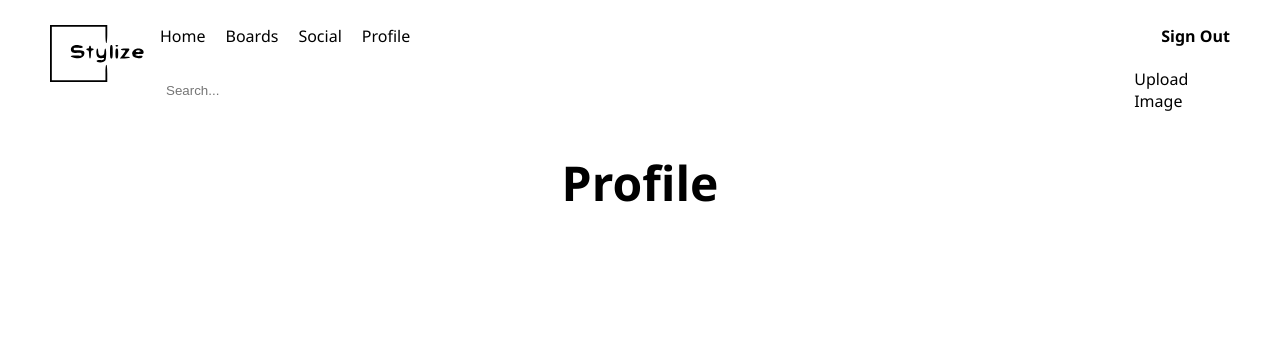
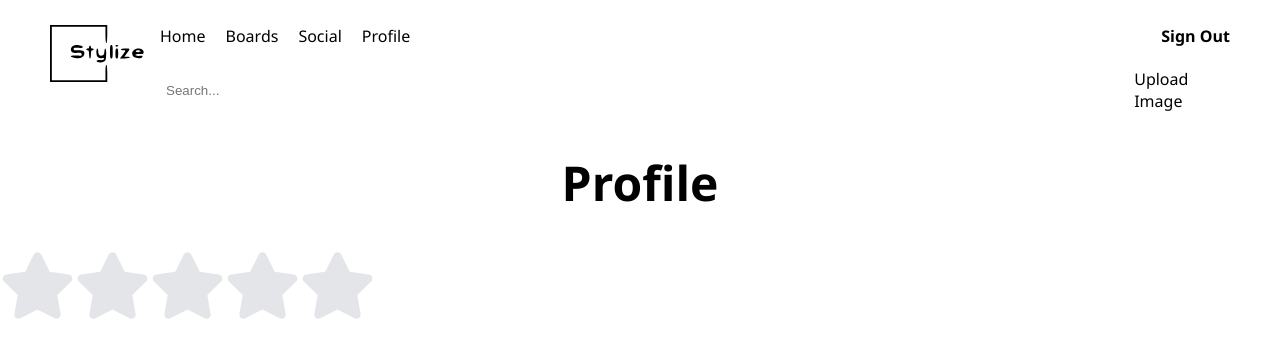
Before and after one commit to eerinh/Stylize, a React (Create React App) app in the folder frontend/: page /profile in a window 1280 px wide. Shown: the top 358 px of the page. Built offline with nearby package versions, Linux system fonts and the light colour scheme.

Commit message:
Adding Star rating Icons to profile

```diff
--- a/frontend/package.json
+++ b/frontend/package.json
@@ -9,11 +9,13 @@
     "firebase": "^10.4.0",
     "react": "^18.2.0",
     "react-dom": "^18.2.0",
+    "react-icons": "^4.11.0",
     "react-masonry-css": "^1.0.16",
     "react-responsive-masonry": "^2.1.7",
     "react-router-dom": "^6.16.0",
     "react-scripts": "5.0.1",
     "react-share": "^4.4.1",
+    "react-star-ratings": "^2.3.0",
     "web-vitals": "^2.1.4"
   },
   "scripts": {
--- a/frontend/src/components/profile/Profile.css
+++ b/frontend/src/components/profile/Profile.css
@@ -1,3 +1,18 @@
-h1{
+.h1{
     font-size: 300%;
 }
+
+.h2{
+color: #000;
+}
+
+
+input[type = "radio"]
+{
+  display: none;
+}
+
+.star {
+  cursor: pointer;
+  transition: color 200ms;
+}
--- a/frontend/src/components/profile/Profile.js
+++ b/frontend/src/components/profile/Profile.js
@@ -1,18 +1,47 @@
-import React, { Component } from 'react';
+import React, { useState } from 'react';
 import Navbar from '../browsing/Navbar';
-import './Profile.css'; // Import the required files
+import './Profile.css';
+import { FaStar } from "react-icons/fa";
 
 function Profile() {
+  const [userRating, setUserRating] = useState(null);
+  const [rating, setRating] = useState(null);
+  const [hover, setHover] = useState(null);
+
+  const handleRatingChange = (ratingValue) => {
+    setUserRating(ratingValue);
+  };
+
+  const handleRatingClick = (ratingValue) => {
+    setRating(ratingValue);
+    handleRatingChange(ratingValue);
+  };
+
   return (
     <div className='profile-nav'>
       <Navbar />
+      <div className='profile-info'>
+        <center><h1>Profile</h1></center>
+      </div>
+      <div>
+        {[...Array(5)].map((star, index) => {
+          const ratingValue = index + 1;
 
-    <div className='profile-info'>
-              <center><h1>Profile</h1></center>
-
+          return (
+            <label key={index}>
+              <input type="radio" name="rating" onClick={() => handleRatingClick(ratingValue)} />
+              <FaStar
+                className="star"
+                color={ratingValue <= (hover || rating) ? "#ffc107" : "#e4e5e9"}
+                size={75}
+                onMouseEnter={() => setHover(ratingValue)}
+                onMouseLeave={() => setHover(null)}
+              />
+            </label>
+          );
+        })}
+      </div>
     </div>
-    </div>
-
   );
 }
 
--- a/frontend/src/components/share/Share.css
+++ b/frontend/src/components/share/Share.css
@@ -25,5 +25,5 @@
   }
 
   .icon {
-    margin-right: 10px; /
+    margin-right: 10px;
 }
```
Also changed, not shown: 1 other file (tests, documents, lock files or other folders).
